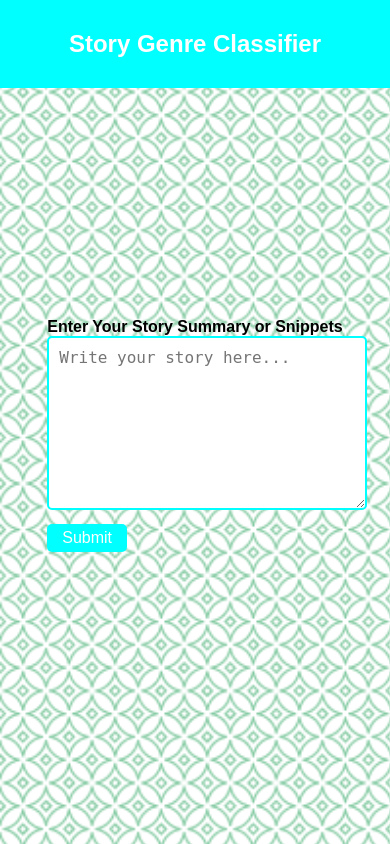
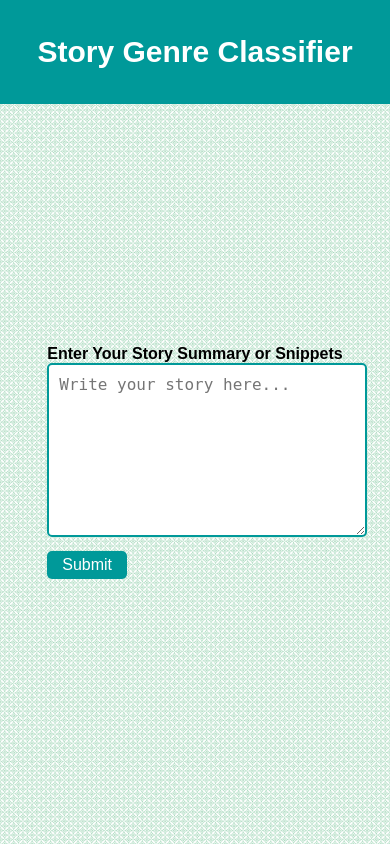
Before and after one commit to 2mdipro7/fiction-genre-classifier, a Flask app: page / in a window 390 px wide. Run offline with Flask 2, Linux system fonts and the light colour scheme.

Commit message:
Pattern added

```diff
--- a/templates/index.html
+++ b/templates/index.html
@@ -8,7 +8,7 @@
             background-color: #f2f2f2;
             margin: 0;
             background-image: url("/static/more-leaves.png");
-            background-size: cover;
+            background-size: 40%;
             background-repeat: repeat;
         }
 
@@ -18,7 +18,7 @@
             align-items: center;
             font-size: 30px;
             height: 10vh;
-            background-color: aqua;
+            background-color: #009999; /* Darker color for better contrast */
             color: white;
             padding: 10px;
         }
@@ -38,14 +38,15 @@
             max-width: 400px;
             font-size: 16px;
             padding: 10px;
-            border: 2px solid aqua;
+            border: 2px solid #009999; /* Darker color for better contrast */
             border-radius: 5px;
+            color: #333; /* Darker text color for better contrast */
         }
 
         #submit-btn {
             margin-top: 10px;
             padding: 5px 15px;
-            background-color: aqua;
+            background-color: #009999;
             border: none;
             border-radius: 5px;
             color: white;
@@ -55,56 +56,17 @@
         }
 
         #submit-btn:hover {
-            background-color: #009999;
+            background-color: #006666; /* Slightly darker color on hover */
         }
 
         #loading {
             display: none;
-            color: aqua;
+            color: #009999;
             font-size: 20px;
             margin-top: 10px;
         }
 
-        .lds-dual-ring {
-            display: inline-block;
-            width: 30px;
-            height: 30px;
-        }
-
-        .lds-dual-ring:after {
-            content: " ";
-            display: block;
-            width: 24px;
-            height: 24px;
-            margin: 1px;
-            border-radius: 50%;
-            border: 2px solid #009999;
-            border-color: #009999 transparent #009999 transparent;
-            animation: lds-dual-ring 1.2s linear infinite;
-        }
-
-        @keyframes lds-dual-ring {
-            0% {
-                transform: rotate(0);
-            }
-            100% {
-                transform: rotate(360deg);
-            }
-        }
-
-        /* Media Queries */
-        @media (max-width: 768px) {
-            .head {
-                font-size: 24px;
-                height: 8vh;
-            }
-        }
-
-        @media (max-width: 480px) {
-            .center {
-                padding: 10px;
-            }
-        }
+        /* Rest of your CSS styles... */
     </style>
     <div class="head"><b>Story Genre Classifier</b></div>
 </head>
--- a/templates/result.html
+++ b/templates/result.html
@@ -7,6 +7,9 @@
             font-family: Arial, sans-serif;
             background-color: #f2f2f2;
             margin: 0;
+            background-image: url("/static/more-leaves.png");
+            background-size: 40%;
+            background-repeat: repeat;
         }
 
         .head {
@@ -15,7 +18,7 @@
             align-items: center;
             font-size: 30px;
             height: 10vh;
-            background-color: aqua;
+            background-color: #009999; /* Darker color for better contrast */
             color: white;
             padding: 10px;
         }
```
